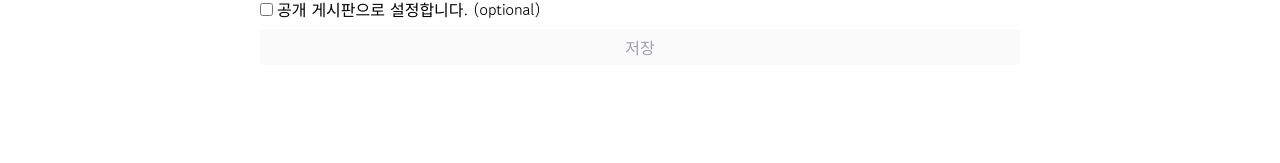
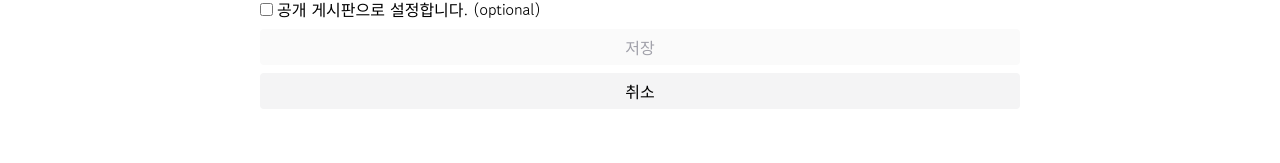
Before and after one commit to Cattamoo/anything, a React (Create React App) app: page /board/new in a window 1280 px wide. Shown: the part 135-298 px from the top of the page. Built offline with nearby package versions, Linux system fonts and the light colour scheme; no server answers; the database is empty; sample sign-in values are in the browser's storage.

Commit message:
Editor에서 취소버튼 추가   취소 클릭 시 이전 페이지로 이동

```diff
--- a/src/components/BoardEditForm.tsx
+++ b/src/components/BoardEditForm.tsx
@@ -37,6 +37,7 @@ export default function BoardEditForm({ board }: Props) {
 				<label className="ml-1" htmlFor="isPublic">공개 게시판으로 설정합니다. (optional)</label>
 			</div>
 			<Button disabled={titleText === ''}>저장</Button>
+			<Button className="bg-zinc-100 hover:bg-zinc-200" onClick={() => navigate(-1)}>취소</Button>
 		</form>
 	);
 }
--- a/src/components/PostEditForm.tsx
+++ b/src/components/PostEditForm.tsx
@@ -35,6 +35,7 @@ export default function PostEditForm({ bid, uid, post }: Props) {
 			<Input placeholder="제목" name="title" value={titleText} onChange={({target}) => setTitleText(target.value)} />
 			<TextArea className="h-96" placeholder="내용" name="content" value={contentText} onChange={({target}) => setContentText(target.value)} />
 			<Button disabled={titleText === '' || contentText === ''}>저장</Button>
+			<Button className="bg-zinc-100 hover:bg-zinc-200" onClick={() => navigate(-1)}>취소</Button>
 		</form>
 	);
 }
```
